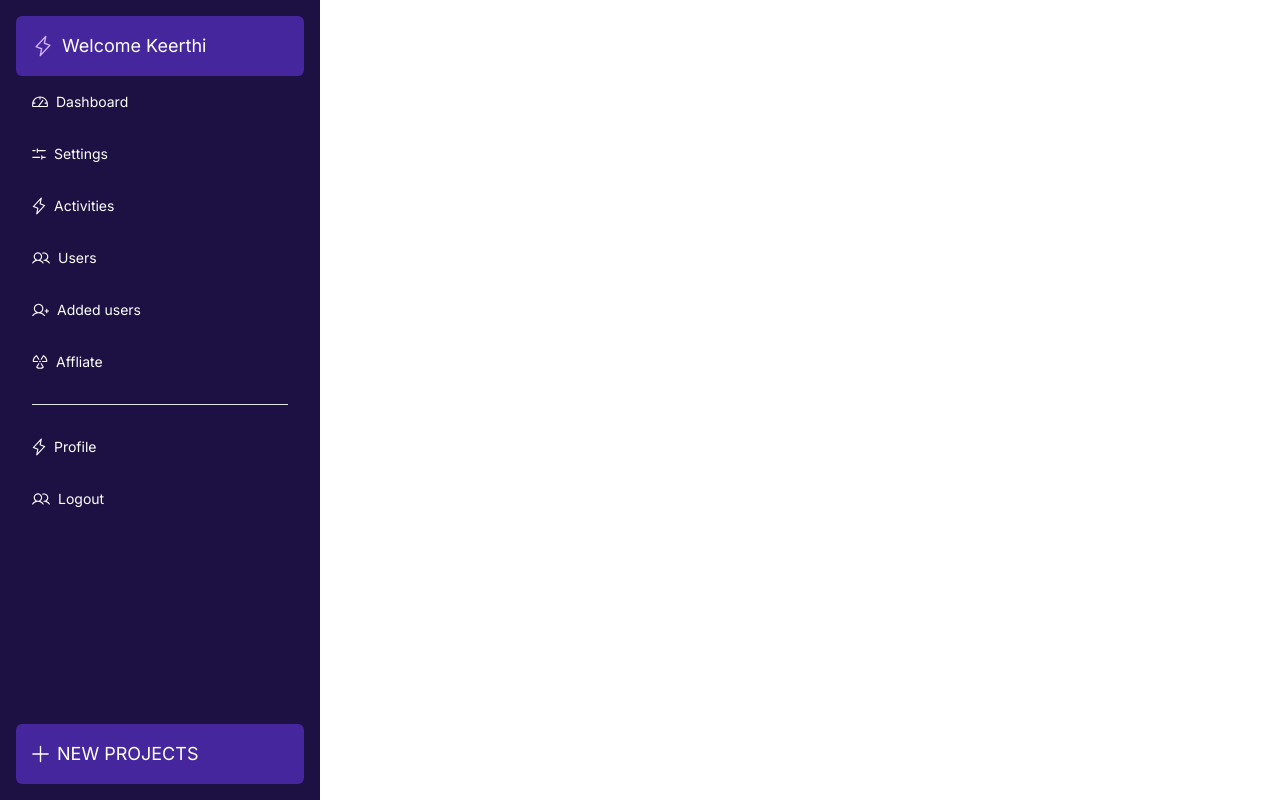
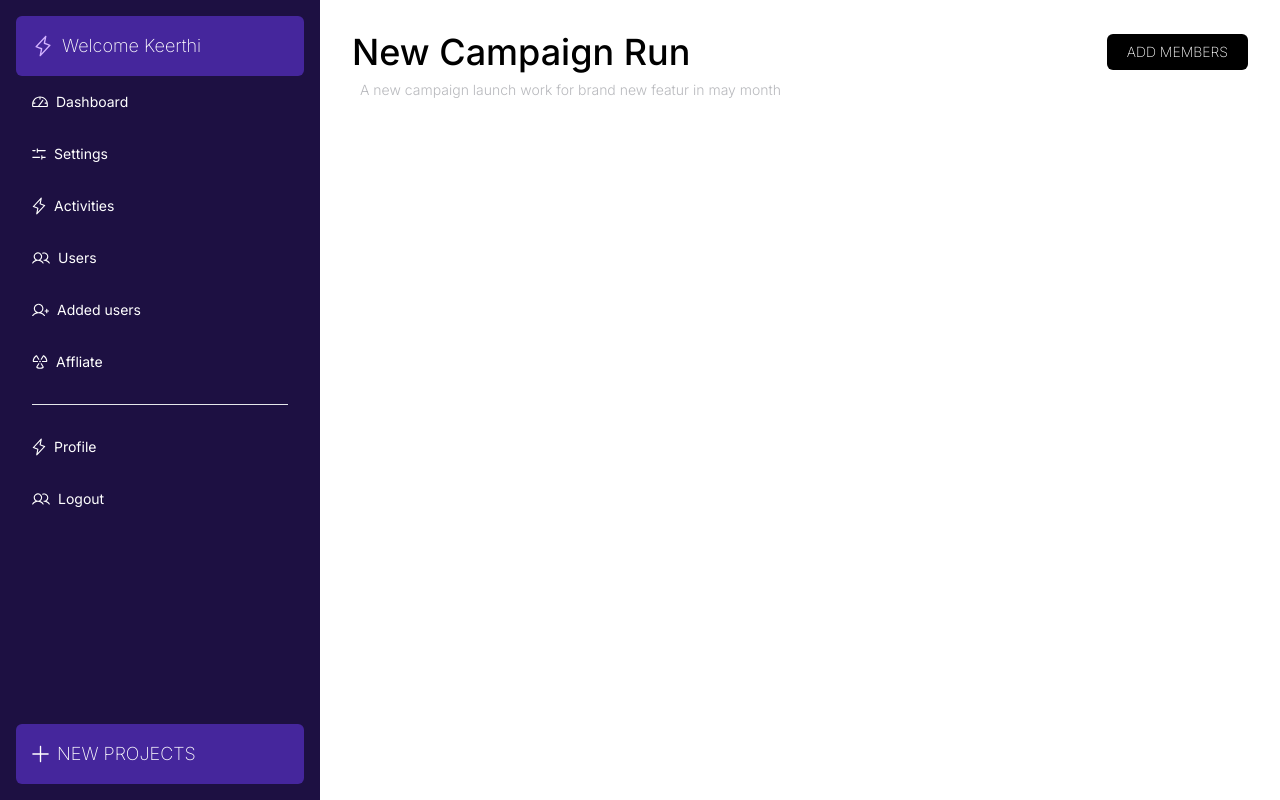
Before and after one commit to Bolaji-hub/Campaign-dashboard, a React (Vite) app: page / in a window 1280 px wide. Built offline with nearby package versions, Linux system fonts and the light colour scheme.

Commit message:
- implement header - styling the header

```diff
--- a/src/App.jsx
+++ b/src/App.jsx
@@ -1,10 +1,14 @@
 import React from "react";
-import SideNav from "./components.jsx/SideNav";
+import SideNav from "./components/SideNav";
+import Header from "./components/Header";
 
 const App = () => {
   return (
-    <div>
+    <div className="flex">
       <SideNav />
+      <main className="flex-1">
+        <Header />
+      </main>
     </div>
   );
 };
--- /dev/null
+++ b/src/components/Header.jsx
@@ -0,0 +1,19 @@
+import React from "react";
+
+const Header = () => {
+  return (
+    <div className="p-8 min-h-screen py-4">
+      <div className="flex justify-space-between items-center mt-4">
+        <h1 className="text-4xl font-medium">New Campaign Run</h1>
+        <button className="top-12 bg-black ml-auto text-white rounded-md py-2 px-5 text-sm font-extralight ">
+          ADD MEMBERS
+        </button>
+      </div>
+      <p className="text-[#B8B9BD] text-sm font-light m-2">
+        A new campaign launch work for brand new featur in may month
+      </p>
+    </div>
+  );
+};
+
+export default Header;
--- a/src/components.jsx/SideNav.jsx
+++ b/src/components/SideNav.jsx
@@ -10,7 +10,7 @@ import plus from "../assets/Plus.svg";
 
 const SideNav = () => {
   return (
-    <nav className="min-h-screen p-4 bg-[#1D1042] w-80 text-white sticky left-0 top-0 flex flex-col">
+    <nav className="min-h-screen p-4 bg-[#1D1042] w-80 text-white sticky left-0 top-0 flex flex-col ">
       <button className="flex gap-2 bg-purple-1 text-white items-center text-lg p-4 rounded-md font-thin">
         <img src={Lightning} />
         Welcome Keerthi
--- a/src/index.css
+++ b/src/index.css
@@ -1,4 +1,4 @@
-@import url("https://fonts.googleapis.com/css2?family=Inter:wght@400;500;600;700&display=swap");
+@import url("https://fonts.googleapis.com/css2?family=Inter:wght@200;300;400;500;600;700&display=swap");
 
 @tailwind base;
 @tailwind components;
```
